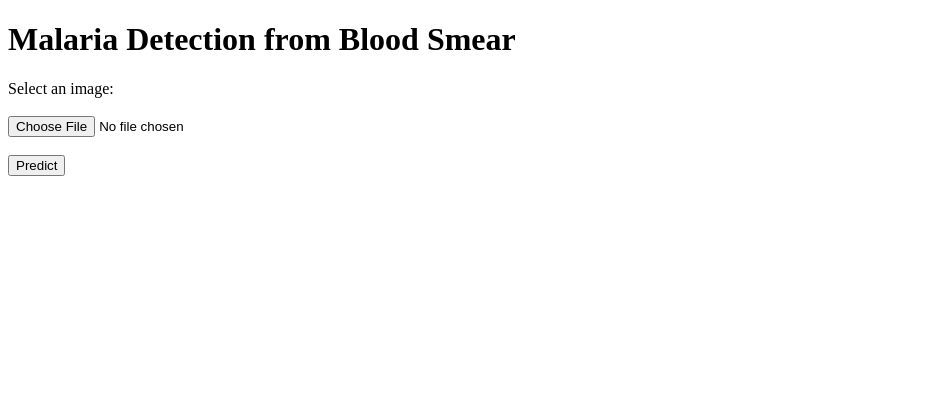
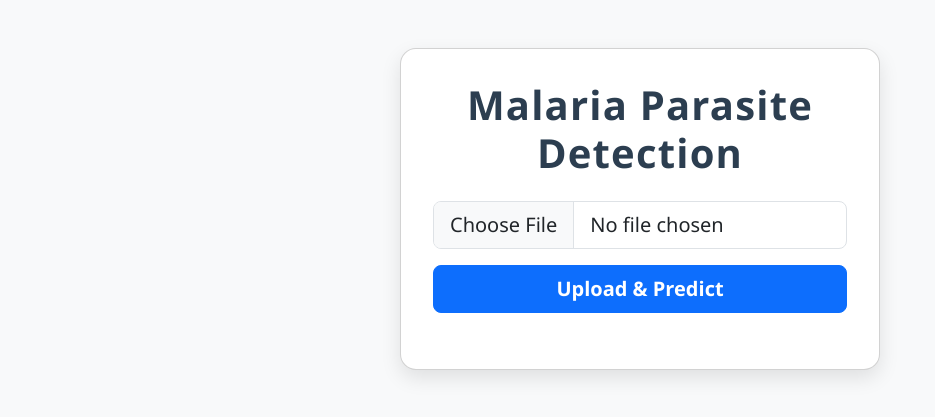
Before and after one commit to AFB-M/Malaria-Detection, a Flask app: page / in a window 1280 px wide. Shown: the top 417 px of the page, without its empty margins (0-935 px from the left). Run offline with Flask 3, Linux system fonts and the light colour scheme.

Commit message:
Update index.html

```diff
--- a/templates/index.html
+++ b/templates/index.html
@@ -1,20 +1,84 @@
 <!DOCTYPE html>
 <html lang="en">
 <head>
-    <meta charset="UTF-8">
-    <title>Malaria Detection</title>
+  <meta charset="UTF-8" />
+  <meta name="viewport" content="width=device-width, initial-scale=1" />
+  <title>Malaria Parasite Detection</title>
+  <!-- Bootstrap CSS CDN -->
+  <link href="https://cdn.jsdelivr.net/npm/bootstrap@5.3.0/dist/css/bootstrap.min.css" rel="stylesheet" />
+  <style>
+    body {
+      background: #f8f9fa;
+      font-family: 'Segoe UI', Tahoma, Geneva, Verdana, sans-serif;
+    }
+    .card {
+      border-radius: 1rem;
+      box-shadow: 0 8px 20px rgba(0,0,0,0.1);
+      padding: 2rem;
+      background: white;
+    }
+    h1 {
+      font-weight: 700;
+      color: #2c3e50;
+      letter-spacing: 1.2px;
+    }
+    .btn-primary {
+      font-weight: 600;
+      transition: background-color 0.3s ease;
+    }
+    .btn-primary:hover {
+      background-color: #265a8f;
+    }
+    .alert {
+      border-radius: 0.75rem;
+      font-size: 1.1rem;
+    }
+  </style>
 </head>
 <body>
-    <h1>Malaria Detection from Blood Smear</h1>
+  <div class="container py-5 d-flex justify-content-center">
+    <div class="card" style="max-width: 480px; width: 100%;">
+      <h1 class="mb-4 text-center">Malaria Parasite Detection</h1>
 
-    <form action="/predict" method="post" enctype="multipart/form-data">
-        <label>Select an image:</label><br><br>
-        <input type="file" name="image" accept="image/*"><br><br>
-        <button type="submit">Predict</button>
-    </form>
+      <!-- Upload form -->
+      <form method="POST" action="/predict" enctype="multipart/form-data" class="mb-4">
+        <div class="mb-3">
+          <input
+            type="file"
+            class="form-control form-control-lg"
+            name="image"
+            accept="image/*"
+            required
+          />
+        </div>
+        <button type="submit" class="btn btn-primary w-100 btn-lg">Upload & Predict</button>
+      </form>
 
-    {% if prediction %}
-        <h2>Prediction: {{ prediction }}</h2>
-    {% endif %}
+      <!-- Display errors -->
+      {% if error %}
+        <div class="alert alert-warning text-center" role="alert">
+          {{ error }}
+        </div>
+      {% endif %}
+
+      <!-- Display prediction with color coding -->
+      {% if prediction is not none %}
+        {% if prediction == 'Malaria parasite detected' %}
+          <div class="alert alert-danger text-center fs-5 fw-semibold" role="alert">
+            Result: <strong>{{ prediction }}</strong>
+          </div>
+        {% else %}
+          <div class="alert alert-success text-center fs-5 fw-semibold" role="alert">
+            Result: <strong>{{ prediction }}</strong>
+          </div>
+        {% endif %}
+
+        <p class="text-center fst-italic small mt-3 mb-0">
+          <strong>Note:</strong> This result is from an AI model for preliminary screening.<br/>
+          Please consult a healthcare professional for diagnosis and treatment.
+        </p>
+      {% endif %}
+    </div>
+  </div>
 </body>
 </html>
```
